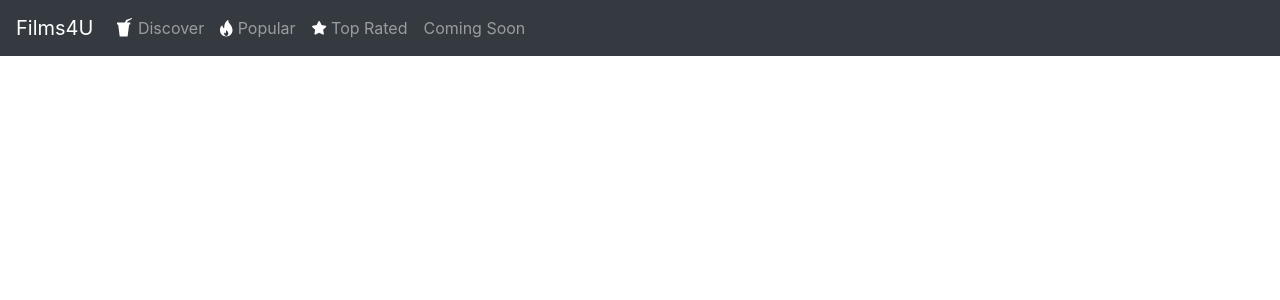
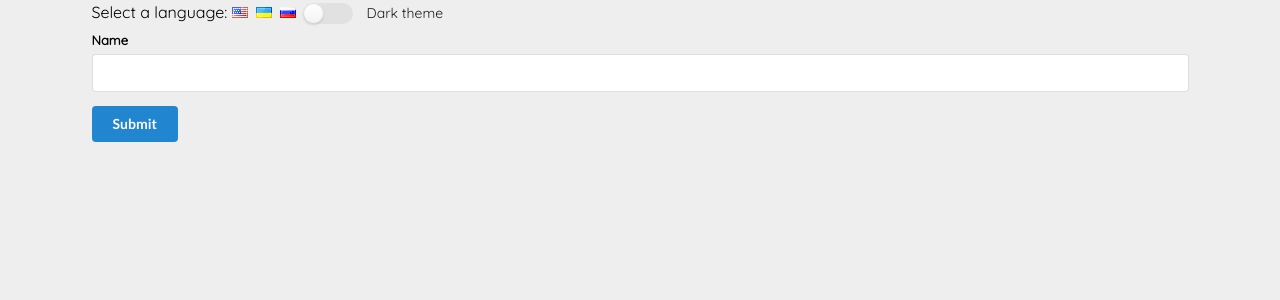
Before and after one commit to MarinaKam/IntroToReactRedux, a React (Create React App) app: page /streams/new in a window 1280 px wide. Shown: the top 300 px of the page. Built offline with nearby package versions, Linux system fonts and the light colour scheme.

Commit message:
added multiple contexts

```diff
--- a/public/index.html
+++ b/public/index.html
@@ -3,7 +3,7 @@
   <head>
     <meta charset="utf-8" />
     <link rel="shortcut icon" href="%PUBLIC_URL%/favicon.ico" />
-    <!--<link rel="stylesheet" href="https://cdnjs.cloudflare.com/ajax/libs/semantic-ui/2.4.1/semantic.min.css">-->
+    <link rel="stylesheet" href="https://cdnjs.cloudflare.com/ajax/libs/semantic-ui/2.4.1/semantic.min.css">
     <link rel="stylesheet" href="https://use.fontawesome.com/releases/v5.7.2/css/all.css" integrity="sha384-fnmOCqbTlWIlj8LyTjo7mOUStjsKC4pOpQbqyi7RrhN7udi9RwhKkMHpvLbHG9Sr" crossorigin="anonymous">
     <link rel="stylesheet" href="https://stackpath.bootstrapcdn.com/bootstrap/4.3.1/css/bootstrap.min.css" integrity="sha384-ggOyR0iXCbMQv3Xipma34MD+dH/1fQ784/j6cY/iJTQUOhcWr7x9JvoRxT2MZw1T" crossorigin="anonymous">
     <meta
--- /dev/null
+++ b/src/10_translate-with-context/components/App/App.js
@@ -0,0 +1,69 @@
+import React, {Component} from 'react';
+import UserCreate from "../UserCreate/UserCreate";
+import Toolbar from "../Toolbar/Toolbar";
+import { ThemeContext, themes } from '../../contexts/ThemeContext';
+import LanguageContext from "../../contexts/LanguageContext";
+
+class App extends Component {
+
+    toggleTheme = () => {
+        this.setState(state => ({
+            theme: state.theme === themes.dark
+                    ? themes.light
+                    : themes.dark,
+        }));
+    };
+
+    state = {
+        language: 'english',
+        theme: themes.light,
+        toggleTheme: this.toggleTheme,
+    };
+
+    componentDidMount() {
+        document.body.style.backgroundColor = this.state.theme.background;
+        document.body.style.color = this.state.theme.color;
+    }
+
+    componentDidUpdate(prevProps, prevState, snapshot) {
+        if (prevState.theme !== this.state.theme){
+            document.body.style.backgroundColor = this.state.theme.background;
+            document.body.style.color = this.state.theme.color;
+        }
+    }
+
+    componentWillUnmount() {
+        document.body.style.backgroundColor = null;
+        document.body.style.color = null;
+    }
+
+    onLanguageChange = language => this.setState({ language });
+
+
+    render() {
+        const { language } = this.state;
+        const text = language === 'english'
+            ? ' Select a language: '
+            : language === 'ukrainian'
+                ? "Виберіть мову: " : 'Выберите язык: ';
+        return (
+            <section className="ui container" >
+                {text}
+                <i onClick={() => this.onLanguageChange('english')}
+                    className='us flag'></i>
+                <i onClick={() => this.onLanguageChange('ukrainian')}
+                    className='ua flag'></i>
+                <i onClick={() => this.onLanguageChange('russian')}
+                    className='ru flag'></i>
+                <ThemeContext.Provider value={this.state}>
+                    <Toolbar />
+                </ThemeContext.Provider>
+                <LanguageContext.Provider value={language}>
+                    <UserCreate />
+                </LanguageContext.Provider>
+            </section>
+        );
+    }
+}
+
+export default App;
--- /dev/null
+++ b/src/10_translate-with-context/components/Button/Button.js
@@ -0,0 +1,18 @@
+import React, { Component } from 'react';
+import LanguageContext from "../../contexts/LanguageContext";
+
+class Button extends Component {
+
+    static contextType = LanguageContext;
+
+    render() {
+        const text = this.context === 'english'
+            ? 'Submit' : this.context === 'ukrainian'
+            ? 'Зберегти' : 'Сохранить';
+        return (
+            <button className="ui primary button">{text}</button>
+        );
+    }
+}
+
+export default Button;
--- /dev/null
+++ b/src/10_translate-with-context/components/Field/Field.js
@@ -0,0 +1,21 @@
+import React, { Component } from 'react';
+import LanguageContext from "../../contexts/LanguageContext";
+
+class Field extends Component {
+
+    static contextType = LanguageContext;
+
+    render() {
+        const text = this.context === 'english'
+        ? 'Name' : this.context === 'ukrainian' ? "Ім'я" : 'Имя';
+
+        return (
+            <div className="field">
+                <label>{text}</label>
+                <input type="text" name="name" placeholder="" />
+            </div>
+        );
+    }
+}
+
+export default Field;
--- /dev/null
+++ b/src/10_translate-with-context/components/ThemeButton/ThemeButton.js
@@ -0,0 +1,30 @@
+import React, { Component, Fragment } from 'react';
+import {ThemeContext} from '../../contexts/ThemeContext';
+
+class ThemeButton extends Component {
+    render() {
+        return (
+            <Fragment>
+                <ThemeContext.Consumer>
+                    {({theme, toggleTheme, language}) => {
+                        const text = language === 'english'
+                                   ? theme.english
+                                   : language === 'ukrainian'
+                                       ? theme.ukrainian : theme.russian;
+                        return <Fragment>
+                            <input
+                                type="checkbox"
+                                name="theme"
+                                id="theme"
+                                onClick={ toggleTheme }
+                            />
+                            <label htmlFor="theme">{ text }</label>
+                        </Fragment>
+                    }}
+                </ThemeContext.Consumer>
+            </Fragment>
+        );
+    }
+}
+
+export default ThemeButton;
--- /dev/null
+++ b/src/10_translate-with-context/components/Toolbar/Toolbar.js
@@ -0,0 +1,10 @@
+import React from 'react';
+import ThemeButton from "../ThemeButton/ThemeButton";
+
+const Toolbar = () => (
+    <div className="ui toggle checkbox">
+        <ThemeButton />
+    </div>
+);
+
+export default Toolbar;
--- /dev/null
+++ b/src/10_translate-with-context/components/UserCreate/UserCreate.js
@@ -0,0 +1,12 @@
+import React from 'react';
+import Field from "../Field/Field";
+import Button from "../Button/Button";
+
+const UserCreate = () => (
+  <div className="ui form">
+      <Field />
+      <Button />
+  </div>
+);
+
+export default UserCreate;
--- /dev/null
+++ b/src/10_translate-with-context/contexts/LanguageContext.js
@@ -0,0 +1,3 @@
+import React from 'react';
+
+export default React.createContext('english');
--- /dev/null
+++ b/src/10_translate-with-context/contexts/ThemeContext.js
@@ -0,0 +1,22 @@
+import React from 'react';
+
+export const themes = {
+    light: {
+        color: '#000000',
+        background: '#eeeeee',
+        english: 'Dark theme',
+        ukrainian: 'Темна тема',
+        russian: 'Темная тема',
+    },
+    dark: {
+        color: '#ffffff',
+        background: '#222222',
+        english: 'Light theme',
+        ukrainian: 'Світла тема',
+        russian: 'Светлая тема',
+    },
+};
+
+export const ThemeContext =  React.createContext({
+    theme: themes.dark,
+});
--- a/src/index.css
+++ b/src/index.css
@@ -1,3 +1,10 @@
+@import url('https://fonts.googleapis.com/css?family=Quicksand');
+
+body {
+  font-family: 'Quicksand', sans-serif;
+  font-size: 16px;
+}
+
 ul, li {
   list-style: none;
 }
@@ -31,6 +38,13 @@ button:hover {
   cursor: not-allowed;
 }
 
+
+.ui.toggle.checkbox input:checked~.box, .ui.toggle.checkbox input:checked~label,
+.ui.toggle.checkbox input:focus:checked~.box, .ui.toggle.checkbox input:focus:checked~label,
+.ui.form .field>label {
+  color: inherit !important;
+}
+
 @media (min-width: 900px) {
   .navbar-collapse.hidden-toggle-nav {
     display: none !important;
--- a/src/index.js
+++ b/src/index.js
@@ -3,16 +3,16 @@ import ReactDOM from 'react-dom';
 import { Provider } from 'react-redux';
 import { createStore, applyMiddleware, compose } from 'redux';
 import './index.css';
-import App from './09_videos/components/App/App';
+import App from './10_translate-with-context/components/App/App';
 import * as serviceWorker from './serviceWorker';
-import reducers from "./09_videos/reducers";
+// import reducers from "./09_videos/reducers";
 //this line for project 07_blog and applyMiddleware for redux
 import thunk from 'redux-thunk';
 //add redux-form for manage the form state in redux
 
 const composeEnhancers = window.__REDUX_DEVTOOLS_EXTENSION_COMPOSE__ || compose;
 const store = createStore(
-    reducers,
+    // reducers,
     composeEnhancers(applyMiddleware(thunk))
     );
 
```
